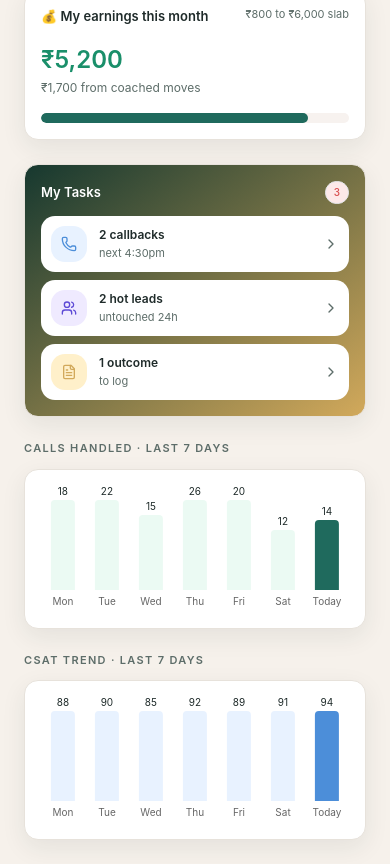
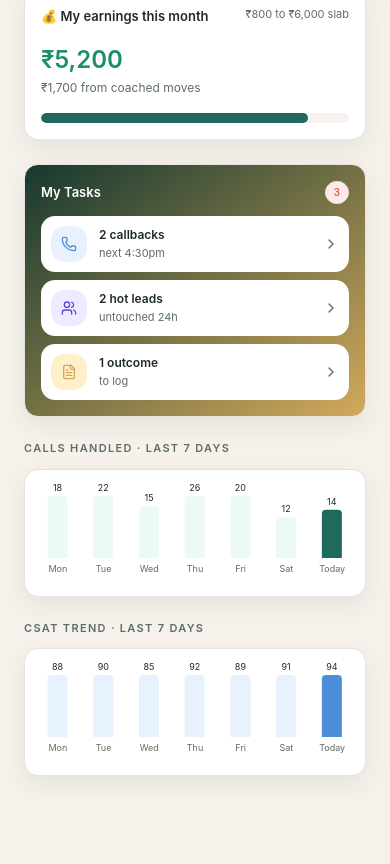
Before and after one commit to Sivaani-Janaswamy/oga-callcentre-app, a React (Vite) app: page /dashboard in a window 390 px wide. Shown: the part 941-1805 px from the top of the page. After the commit the page ends 1741 px from the top, so only its background shows below. Built offline with nearby package versions, Linux system fonts and the light colour scheme.

Commit message:
feat(dashboard): stack dashboard layout on small screens

```diff
--- a/src/components/dashboard/DashboardBarChart.tsx
+++ b/src/components/dashboard/DashboardBarChart.tsx
@@ -65,14 +65,14 @@ export function DashboardBarChart({
       <h2 className="mb-3 text-11 font-semibold uppercase tracking-[0.12em] text-text-muted">
         {title}
       </h2>
-      <Card className="h-40 px-3 py-2">
+      <Card className="h-32 px-2 py-2 sm:h-40 sm:px-3">
         <ResponsiveContainer width="100%" height="100%">
-          <BarChart data={data} margin={{ top: 22, right: 4, left: 4, bottom: 0 }}>
-            <XAxis dataKey="dayLabel" axisLine={false} tickLine={false} tick={{ fontSize: 10 }} />
+          <BarChart data={data} margin={{ top: 18, right: 2, left: 2, bottom: 0 }}>
+            <XAxis dataKey="dayLabel" axisLine={false} tickLine={false} tick={{ fontSize: 9 }} />
             <YAxis hide domain={[0, 54]} />
             <Tooltip content={<ChartTooltip />} />
-            <Bar dataKey="barHeight" radius={[4, 4, 0, 0]} maxBarSize={24}>
-              <LabelList dataKey="value" position="top" fill="var(--color-text)" fontSize={10} />
+            <Bar dataKey="barHeight" radius={[4, 4, 0, 0]} maxBarSize={20}>
+              <LabelList dataKey="value" position="top" fill="var(--color-text)" fontSize={9} />
               {data.map((item) => (
                 <Cell key={item.dayLabel} fill={item.isToday ? darkColor : lightColor} />
               ))}
--- a/src/components/dashboard/DashboardPage.tsx
+++ b/src/components/dashboard/DashboardPage.tsx
@@ -35,7 +35,7 @@ export function DashboardPage(): JSX.Element {
       <GreetingBanner agent={data.agent}>
         <KpiGrid kpis={data.kpis} />
       </GreetingBanner>
-      <div className="grid gap-6 xl:grid-cols-[minmax(0,1.1fr)_minmax(320px,0.9fr)]">
+      <div className="grid gap-6 xl:grid-cols-[minmax(0,1.1fr)_minmax(320px,0.9fr)] lg:grid-cols-1">
         <div>
           <ProgressPanel progress={data.progress} />
           <WaitingList items={data.waiting} />
@@ -45,8 +45,10 @@ export function DashboardPage(): JSX.Element {
           <TasksCard tasks={data.tasks} onHotLeadsClick={() => setLeadsOpen(true)} />
         </div>
       </div>
-      <CallsHandledChart stats={data.callsLast7} />
-      <CsatTrendChart stats={data.csatLast7} />
+      <div className="grid gap-6 lg:grid-cols-2">
+        <CallsHandledChart stats={data.callsLast7} />
+        <CsatTrendChart stats={data.csatLast7} />
+      </div>
       <HotLeadsModal isOpen={leadsOpen} onClose={() => setLeadsOpen(false)} />
     </div>
   );
```
